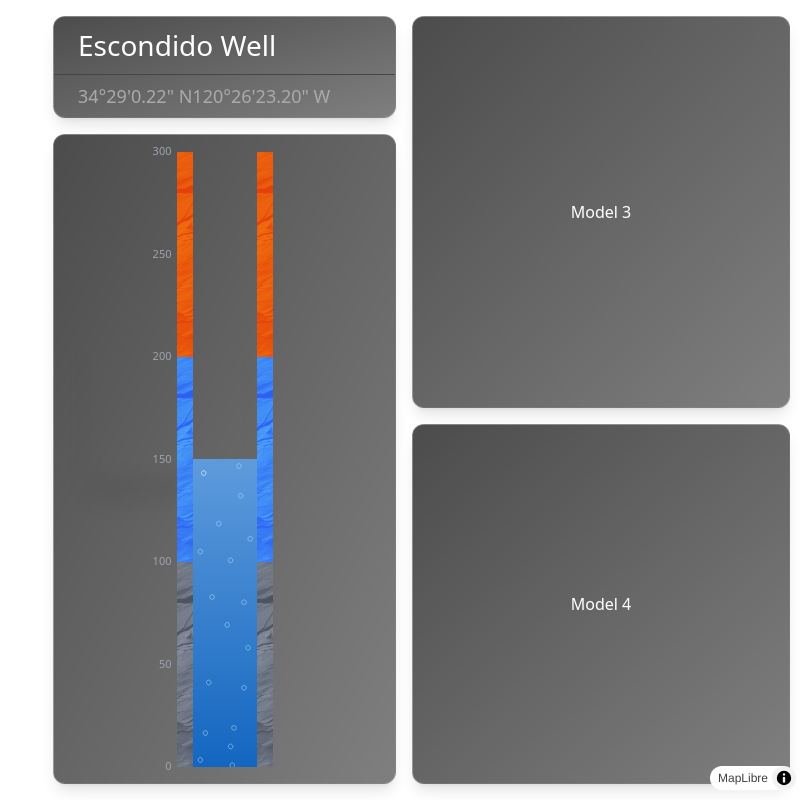
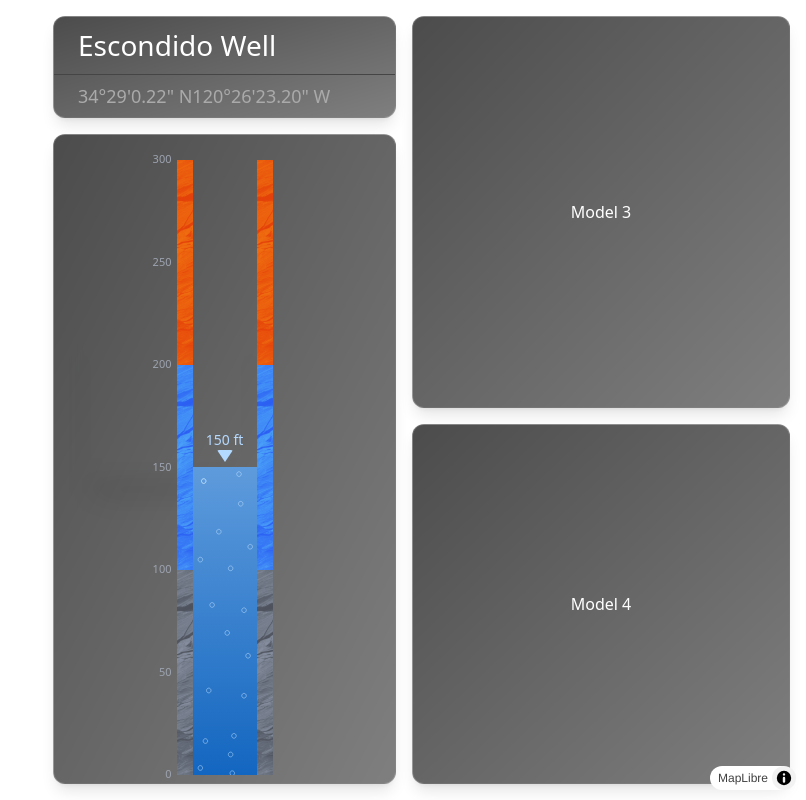
Before and after one commit to wjthompso/dangermond-preserve-visualizer, a React (Vite) app: page / in a window 1280 px wide. Shown: the whole page, without its empty margins (474-1280 px from the left). Built offline with nearby package versions, Linux system fonts and the light colour scheme; no server answers.

Commit message:
Added in the water level indicator

```diff
--- a/src/components/Modals/WaterLevelVisualizationModal/WaterLevelVisualizationModal.tsx
+++ b/src/components/Modals/WaterLevelVisualizationModal/WaterLevelVisualizationModal.tsx
@@ -41,7 +41,7 @@ const WellVisualization: React.FC<WellVisualizationProps> = ({
     );
 
     return (
-        <div className="flex items-center justify-center h-[615px] w-[150px] relative">
+        <div className="flex items-center justify-center h-[615px] w-[150px] relative mt-4">
             {/* Y-Axis Labels */}
             <div className="absolute left-0 top-0 h-full w-[30px] flex flex-col-reverse text-gray-400 text-[11px] -ml-2">
                 {labels.map((label, index) => (
@@ -83,6 +83,7 @@ const WellVisualization: React.FC<WellVisualizationProps> = ({
 
             {/* Water Level */}
             <div className="relative flex flex-col-reverse w-[4rem] h-full overflow-hidden">
+                {/* Water Rectangle */}
                 <div
                     className="relative flex items-center justify-center text-sm text-white bg-gradient-to-t to-[#5E9BDC] from-[#1366C0] overflow-hidden"
                     style={{
@@ -100,6 +101,26 @@ const WellVisualization: React.FC<WellVisualizationProps> = ({
                             backgroundPosition: "top",
                         }}
                     ></div>
+                </div>
+
+                {/* Floating Water Level Indicator */}
+                <div
+                    className="absolute w-full -translate-x-1/2 left-1/2"
+                    style={{
+                        bottom: `calc(${(waterLevel / maxDepth) * 100}% + 5px)`,
+                    }}
+                >
+                    <div
+                        id="water-level-indicator"
+                        className="flex flex-col items-center w-full"
+                    >
+                        {/* Water Level Text */}
+                        <div className="w-full text-sm font-medium text-center text-[#B4D9FF]">
+                            {waterLevel} ft
+                        </div>
+                        {/* Triangle Indicator */}
+                        <div className="w-0 h-0 border-l-[8px] border-l-transparent border-r-[8px] border-r-transparent border-t-[12px] border-t-[#B4D9FF] rounded-sm"></div>
+                    </div>
                 </div>
             </div>
 
```
